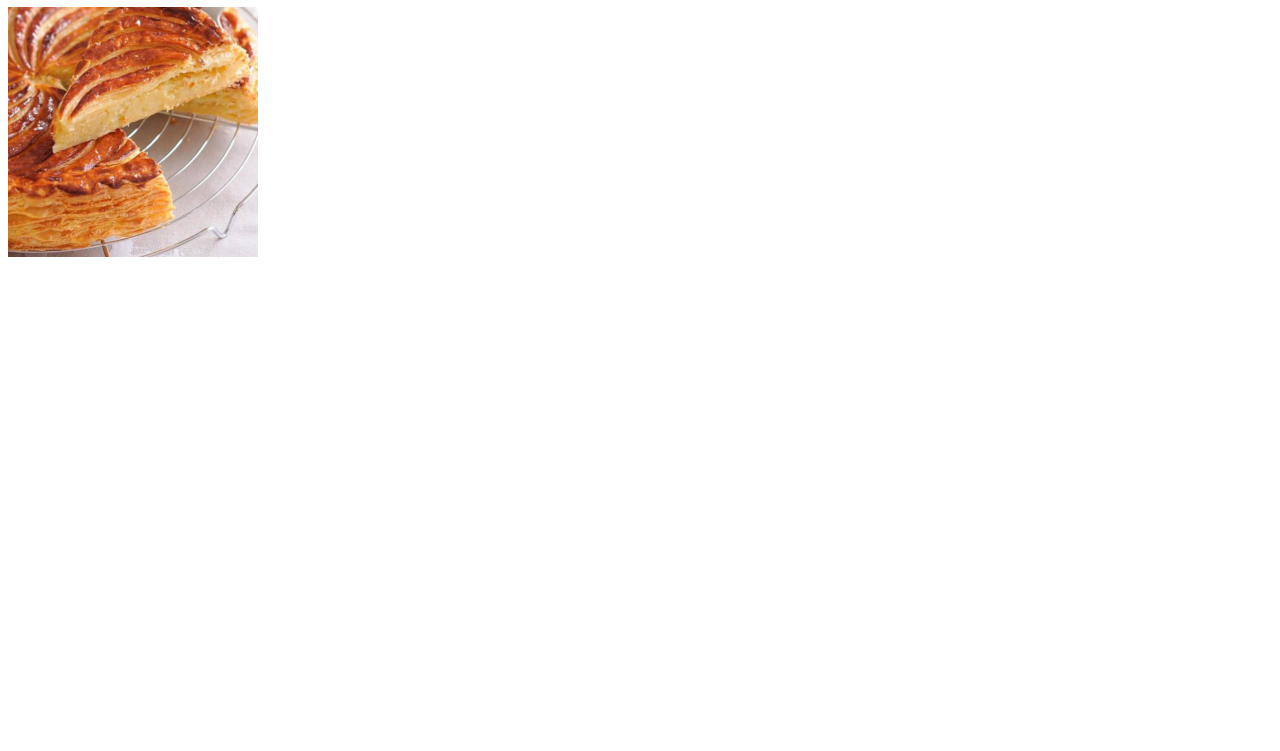
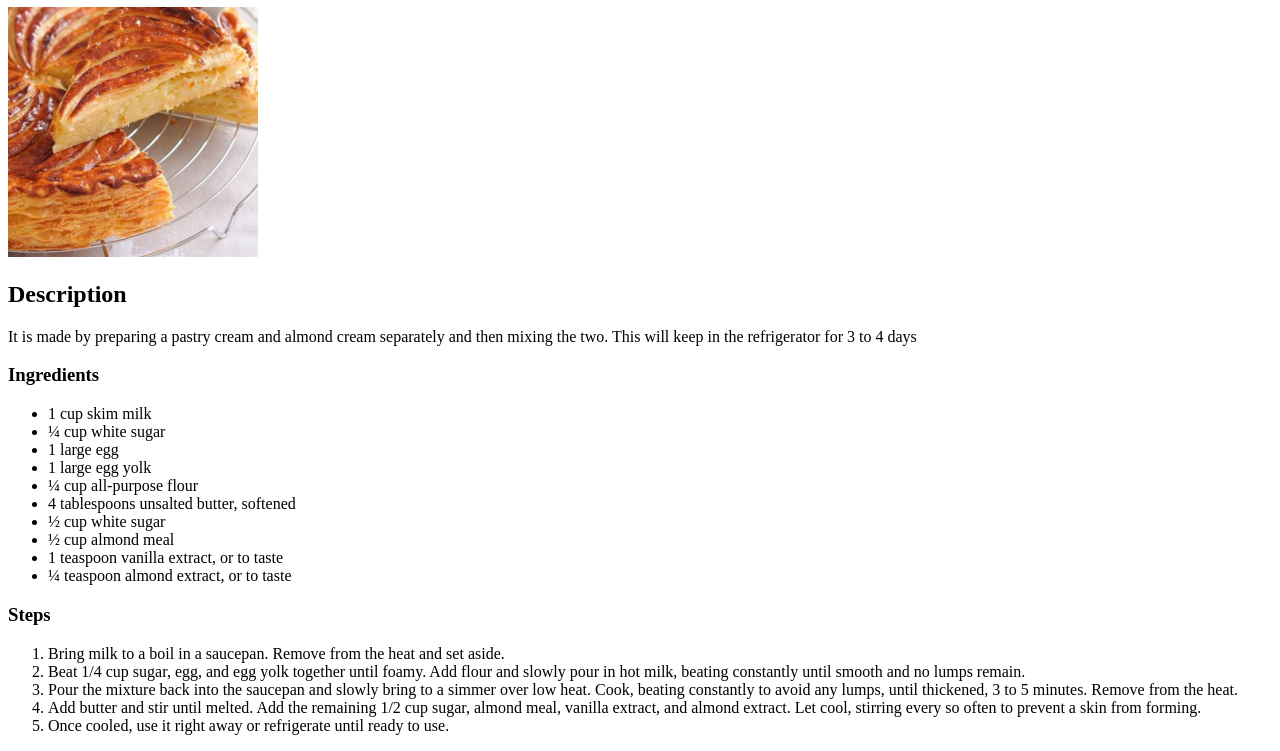
Before and after one commit to Feilipu69/Odin-project, a plain HTML site: page recipes/frangipane.html in a window 1280 px wide. Shown: the part 73-824 px from the top of the page. Before the commit the page ends 800 px from the top, so only its background shows below. Drawn offline with Linux system fonts and the light colour scheme.

Commit message:
Add ingredients ans steps of the recipe

```diff
--- a/recipes/frangipane.html
+++ b/recipes/frangipane.html
@@ -6,7 +6,30 @@
 		<title>Frangipane</title>
 	</head>
 	<body>
-		<h1>Frangipane</h1>
+		<h1>The classic French frangipane</h1>
 		<img src="../images/frangipane.png" alt="image of frangipane" />
+		<h2>Description</h2>
+		<p>It is made by preparing a pastry cream and almond cream separately and then mixing the two. This will keep in the refrigerator for 3 to 4 days</p>
+		<h3>Ingredients</h3>
+		<ul>
+			<li>1 cup skim milk</li>
+			<li>¼ cup white sugar</li>
+			<li>1 large egg</li>
+			<li>1 large egg yolk</li>
+			<li>¼ cup all-purpose flour</li>
+			<li>4 tablespoons unsalted butter, softened</li>
+			<li>½ cup white sugar</li>
+			<li>½ cup almond meal</li>
+			<li>1 teaspoon vanilla extract, or to taste</li>
+			<li>¼ teaspoon almond extract, or to taste </li>
+		</ul>
+		<h3>Steps</h3>
+		<ol>
+			<li>Bring milk to a boil in a saucepan. Remove from the heat and set aside.</li>
+			<li>Beat 1/4 cup sugar, egg, and egg yolk together until foamy. Add flour and slowly pour in hot milk, beating constantly until smooth and no lumps remain.</li>
+			<li>Pour the mixture back into the saucepan and slowly bring to a simmer over low heat. Cook, beating constantly to avoid any lumps, until thickened, 3 to 5 minutes. Remove from the heat.</li>
+			<li>Add butter and stir until melted. Add the remaining 1/2 cup sugar, almond meal, vanilla extract, and almond extract. Let cool, stirring every so often to prevent a skin from forming.</li>
+			<li>Once cooled, use it right away or refrigerate until ready to use.</li>
+		</ol>
 	</body>
 </html>
```
